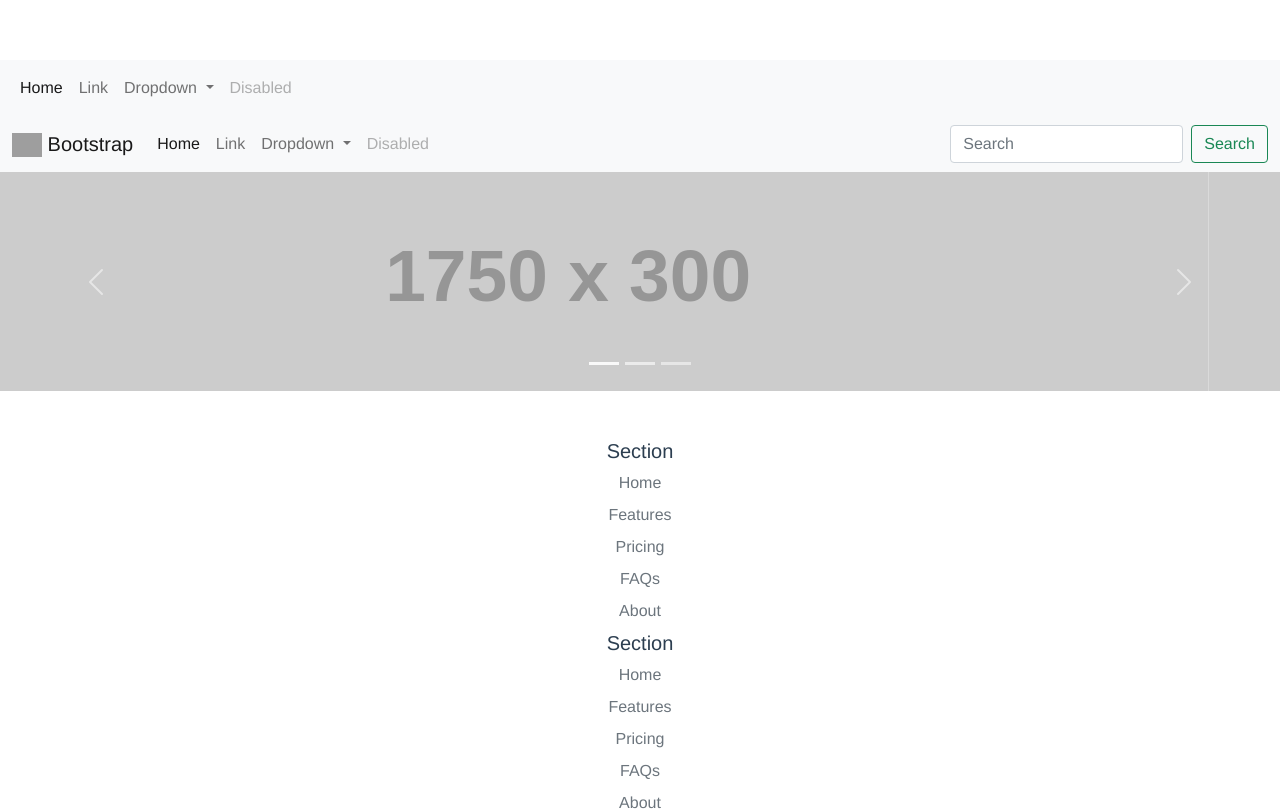
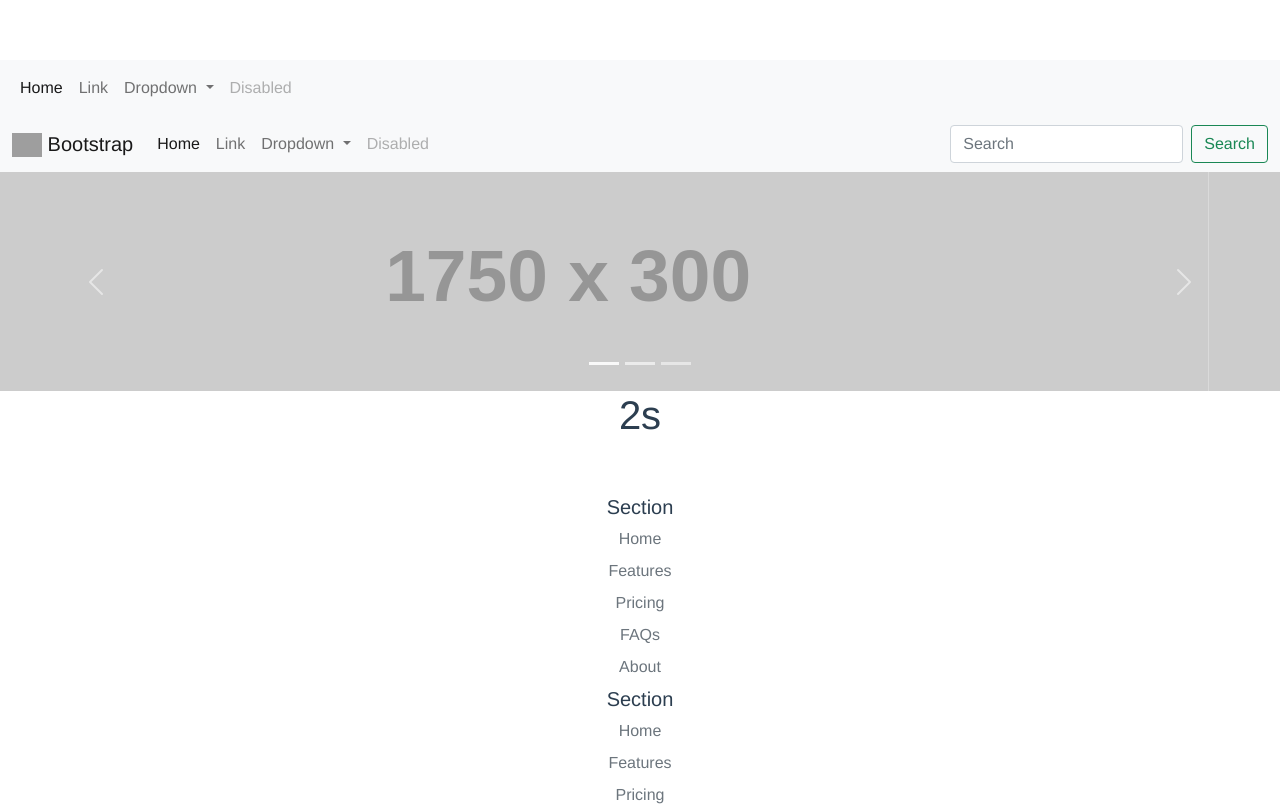
Before and after one commit to forbelieveme/laika-test-view, a Vue app: page / in a window 1280 px wide. Shown: the top 810 px of the page. Built offline with nearby package versions, Linux system fonts and the light colour scheme; grey boxes are pictures that could not be loaded.

Commit message:
Importa el componente de categoria en App.vue

```diff
--- a/src/App.vue
+++ b/src/App.vue
@@ -1,7 +1,7 @@
 <template>
   <Header title="HW"></Header>
   <Carousel></Carousel>
-
+  <Categories></Categories>
   <Footer></Footer>
 </template>
 
@@ -9,12 +9,15 @@
 import Header from "./components/Header.vue";
 import Footer from "./components/Footer.vue";
 import Carousel from "./components/Carousel.vue";
+import Categories from "./components/Categories.vue";
+
 export default {
   name: "App",
   components: {
     Header,
     Footer,
     Carousel,
+    Categories,
   },
 };
 </script>
```
